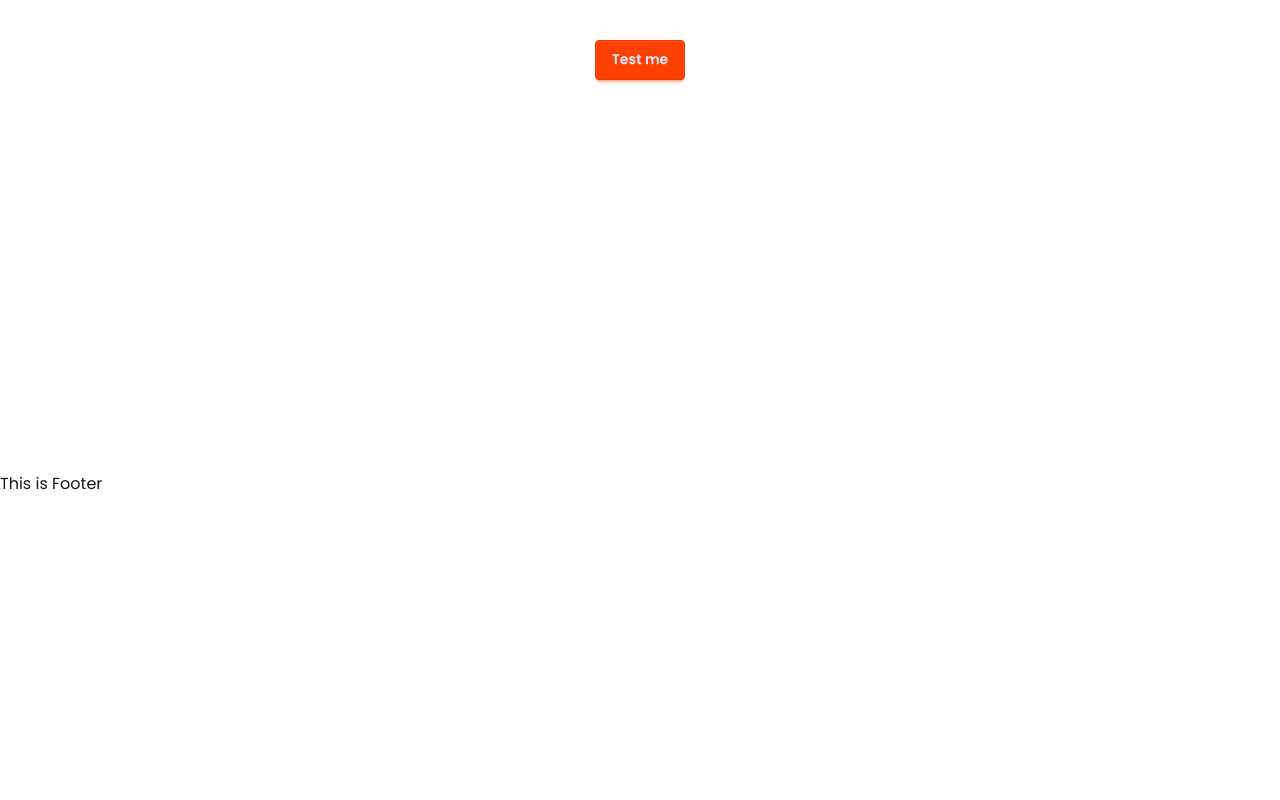
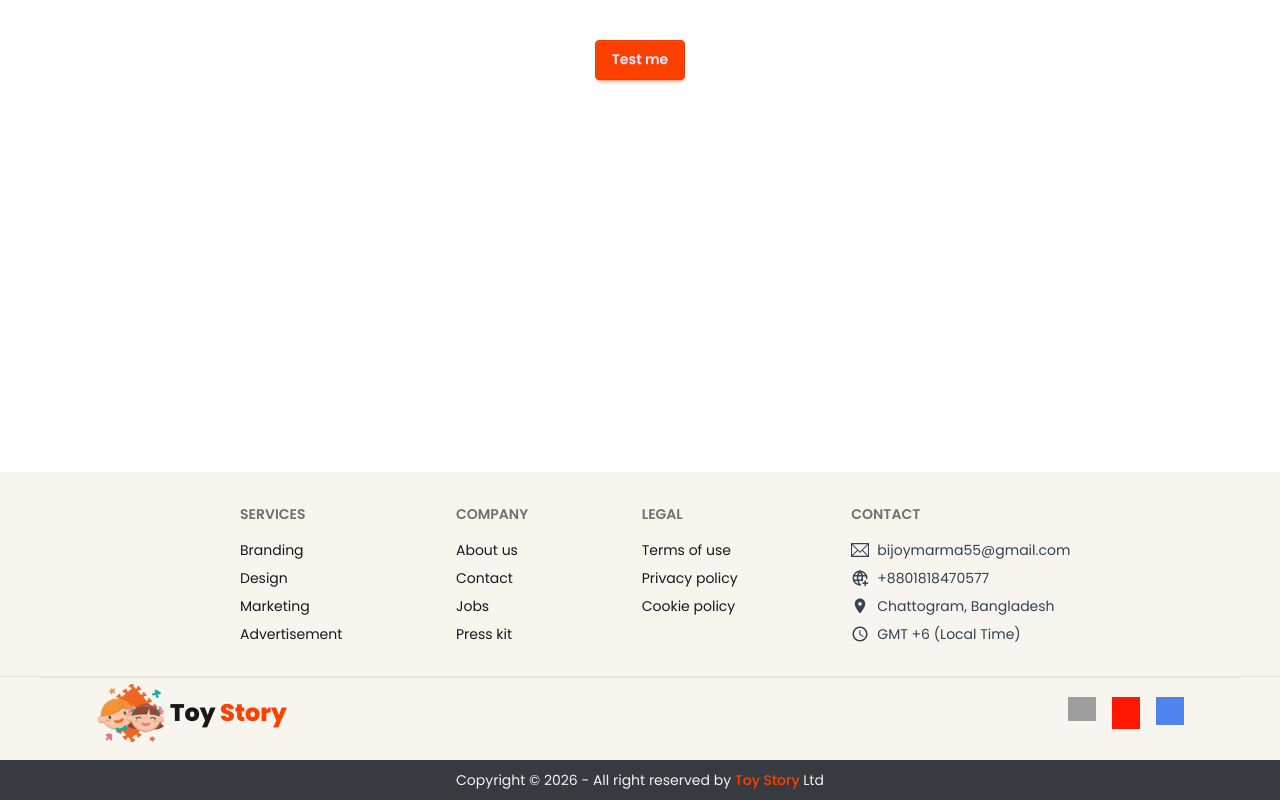
Before and after one commit to Hlamong55/toy-story-next, a Next.js app: page / in a window 1280 px wide. Shown: the part 463-1263 px from the top of the page. Before the commit the page ends 959 px from the top, so only its background shows below. Built offline with nearby package versions, Linux system fonts and the light colour scheme; grey boxes are pictures that could not be loaded.

Commit message:
footer section updated

```diff
--- a/src/components/layouts/Footer.jsx
+++ b/src/components/layouts/Footer.jsx
@@ -1,11 +1,115 @@
-import React from 'react';
+import React from "react";
+import Logo from "./Logo";
+import { TfiEmail } from "react-icons/tfi";
+import { TbWorldPlus } from "react-icons/tb";
+import { MdLocationOn } from "react-icons/md";
+import { MdAccessTime } from "react-icons/md";
 
 const Footer = () => {
-    return (
-        <div>
-            This is Footer
+  return (
+    <div>
+      <div className="footer sm:footer-horizontal bg-base-200 text-base-content py-8 md:px-28 px-5 md:pl-60">
+        <nav>
+          <h6 className="footer-title">Services</h6>
+          <a className="link link-hover hover:text-secondary">Branding</a>
+          <a className="link link-hover hover:text-secondary">Design</a>
+          <a className="link link-hover hover:text-secondary">Marketing</a>
+          <a className="link link-hover hover:text-secondary">Advertisement</a>
+        </nav>
+        <nav>
+          <h6 className="footer-title">Company</h6>
+          <a className="link link-hover hover:text-secondary">About us</a>
+          <a className="link link-hover hover:text-secondary">Contact</a>
+          <a className="link link-hover hover:text-secondary">Jobs</a>
+          <a className="link link-hover hover:text-secondary">Press kit</a>
+        </nav>
+        <nav>
+          <h6 className="footer-title">Legal</h6>
+          <a className="link link-hover hover:text-secondary">Terms of use</a>
+          <a className="link link-hover hover:text-secondary">Privacy policy</a>
+          <a className="link link-hover hover:text-secondary">Cookie policy</a>
+        </nav>
+        <nav>
+          <h6 className="footer-title">Contact</h6>
+          <ul className="space-y-2 text-sm text-gray-700">
+            <li className="flex items-center gap-2 hover:text-secondary hover:underline">
+              <TfiEmail size={18} />
+              <span>bijoymarma55@gmail.com</span>
+            </li>
+            <li className="flex items-center gap-2 hover:text-secondary hover:underline">
+              <TbWorldPlus size={18} />
+              <span>+8801818470577</span>
+            </li>
+            <li className="flex items-center gap-2 hover:text-secondary hover:underline">
+              <MdLocationOn size={18} />
+              <span>Chattogram, Bangladesh</span>
+            </li>
+            <li className="flex items-center gap-2 hover:text-secondary hover:underline">
+              <MdAccessTime size={18} />
+              <span>GMT +6 (Local Time)</span>
+            </li>
+          </ul>
+        </nav>
+      </div>
+      <div className="footer bg-base-200 text-base-content border-base-300 border-t md:px-10 px-5 pb-3">
+        <div className="footer bg-base-200 text-base-content border-base-300 border-t md:px-14 ">
+          {/* TOP ROW */}
+          <div className="w-full flex items-center justify-between">
+            {/* LOGO */}
+            <div>
+              <Logo />
+            </div>
+
+            {/* SOCIAL ICONS */}
+            <div className="flex gap-4">
+
+            <a  aria-label="X">
+              <img
+                src="https://cdn.jsdelivr.net/gh/simple-icons/simple-icons/icons/x.svg"
+                className="w-7 h-6 hover:opacity-80"
+                alt="logo-twitter"
+              />
+            </a>
+
+            <a aria-label="YouTube">
+            <img
+                src="https://cdn.jsdelivr.net/gh/simple-icons/simple-icons/icons/youtube.svg"
+                className="w-7 h-8 hover:opacity-80"
+                style={{
+                  filter:
+                    "invert(23%) sepia(100%) saturate(7482%) hue-rotate(356deg) brightness(94%) contrast(115%)",
+                }}
+                alt="logo-youtube"
+              />
+            </a>
+
+             <a aria-label="Facebook">
+              <img
+                src="https://cdn.jsdelivr.net/gh/simple-icons/simple-icons/icons/facebook.svg"
+                className="w-7 h-7 hover:opacity-80"
+                style={{
+                  filter:
+                    "invert(35%) sepia(79%) saturate(2855%) hue-rotate(201deg) brightness(93%) contrast(102%)",
+                }}
+                alt="logo-facebook"
+              />
+            </a>
+
+            </div>
+          </div>
         </div>
-    );
+
+
+      </div>
+      <div className="bg-neutral text-neutral-content py-2.5">
+          {" "}
+          <p className="text-center text-sm">
+            Copyright © {new Date().getFullYear()} - All right reserved by <span className="text-primary font-medium">Toy
+            Story</span> Ltd
+          </p>
+        </div>
+    </div>
+  );
 };
 
 export default Footer;
```
